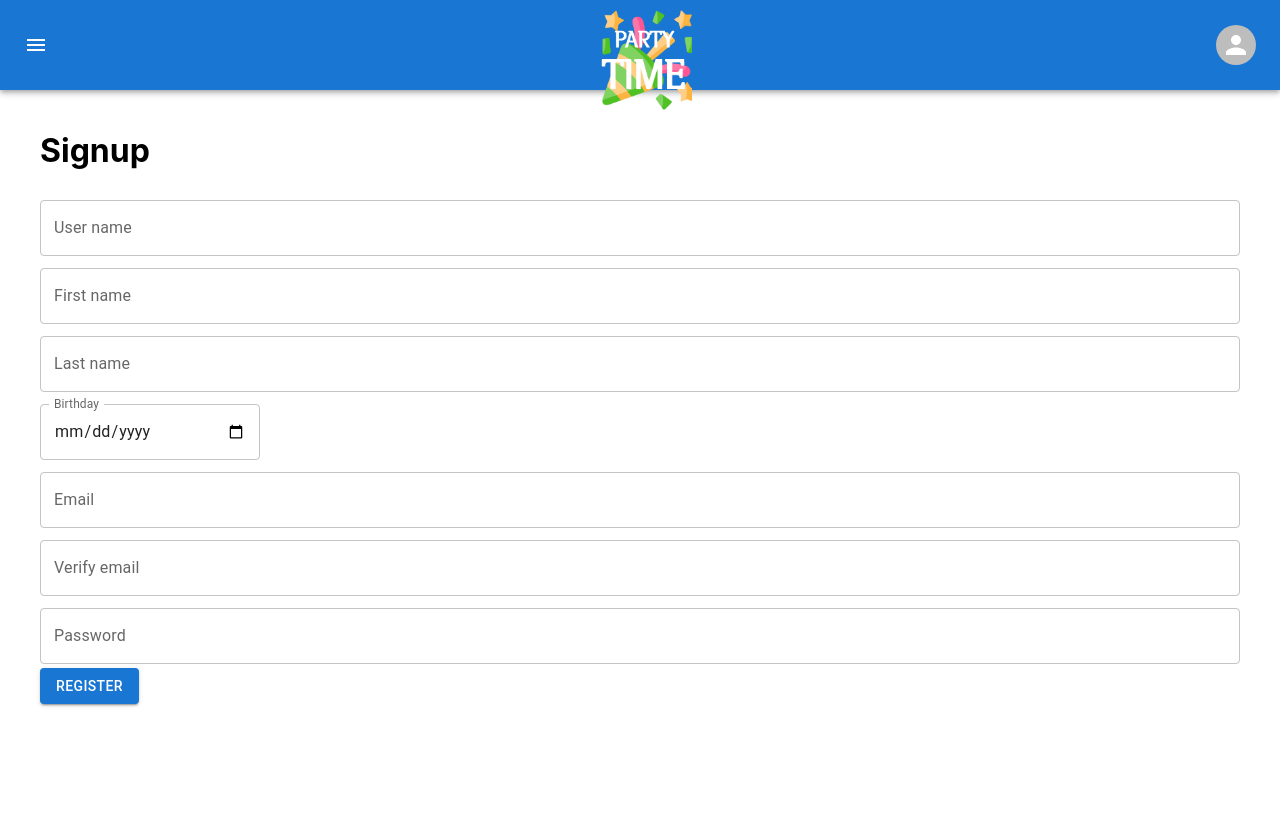
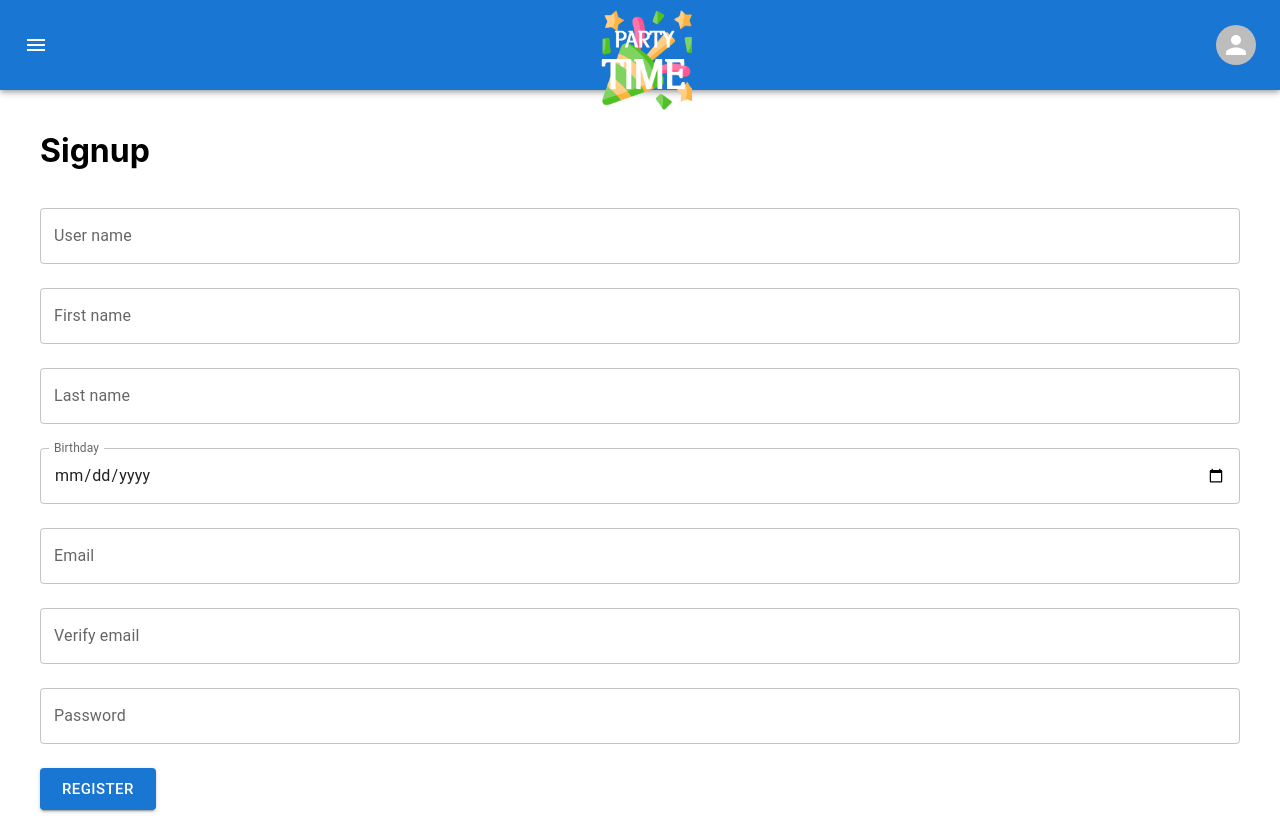
Before and after one commit to jagharloggatin/PartyTime-React-WebbApp, a React (Create React App) app: page /signup in a window 1280 px wide. Before the commit the page ends 800 px from the top, so only its background shows below. Built offline with nearby package versions, Linux system fonts and the light colour scheme.

Commit message:
singup update

```diff
--- a/src/Endpoints.js
+++ b/src/Endpoints.js
@@ -3,6 +3,7 @@ const PORT = 7215;
 const ENDPOINTS = {
   login: `https://${HOST}:${PORT}/auth/login`,
   register: `https://${HOST}:${PORT}/user`,
+  checkUsername: (un) => `https://${HOST}:${PORT}/check/username/${un}`,
 };
 
 export default ENDPOINTS;
--- a/src/RequestService.js
+++ b/src/RequestService.js
@@ -5,4 +5,6 @@ const postRequest = async (endpoint, body) =>
     body: JSON.stringify(body),
   });
 
-module.exports = { postRequest };
+const getRequest = async (endpoint) => await fetch(endpoint);
+
+module.exports = { postRequest, getRequest };
--- a/src/components/AppLogin.js
+++ b/src/components/AppLogin.js
@@ -32,26 +32,13 @@ export default function AppSignup() {
         <ErrorAlert ref={errorAlertRef}></ErrorAlert>
         <SuccessAlert ref={successAlertRef}></SuccessAlert>
         <Box>
-          <TextField
-            helperText="Please enter your username"
-            id="username"
-            label="Username"
-            margin="dense"
-            fullWidth={true}
-          />
+          <TextField id="username" label="Username" margin="normal" fullWidth={true} />
         </Box>
         <Box>
-          <TextField
-            type="password"
-            helperText="Please enter your password"
-            id="password"
-            label="Password"
-            margin="dense"
-            fullWidth={true}
-          />
+          <TextField type="password" id="password" label="Password" margin="normal" fullWidth={true} />
         </Box>
         <Box>
-          <Button variant="contained" type="submit">
+          <Button variant="contained" type="submit" size="large" sx={{ mt: 2 }}>
             Login
           </Button>
         </Box>
--- a/src/components/AppMap.js
+++ b/src/components/AppMap.js
@@ -54,13 +54,6 @@ const AppMap = () => {
   if (!isLoaded) return <div>Loading...</div>;
   return (
     <div>
-      <div className={classes.overlay}>
-        <div></div>
-        <div className={classes['logo-holder']}>
-          <Logo style={{ width: '135px', height: 'auto', marginTop: '20px' }} />
-        </div>
-        <div></div>
-      </div>
       <div className={classes['control-container']}>
         <Button size={60}>
           <img src={gridIcon} alt={'grid-view'} />
--- a/src/components/AppSignUp.js
+++ b/src/components/AppSignUp.js
@@ -1,54 +1,70 @@
 import { Button } from '@mui/material';
 import Box from '@mui/material/Box';
 import TextField from '@mui/material/TextField';
+import ENDPOINTS from 'Endpoints';
 import * as React from 'react';
+import { useState } from 'react';
+import { getRequest } from 'RequestService';
 import ErrorAlert from './ErrorAlert';
 
 function AppSignup() {
+  const [usnCheck, setUsnCheck] = useState(false);
+
   const handleLogin = () => {};
+
+  const checkUsername = async (e) => {
+    const username = e.target.value;
+
+    if (!username) return;
+
+    let resp = await (await getRequest(ENDPOINTS.checkUsername(username))).json();
+    if (resp.taken) setUsnCheck(true);
+    else setUsnCheck(false);
+  };
 
   return (
     <>
       <form>
         <Box>
-          <TextField id="demo-helper-text-misaligned" label="User name" margin="dense" fullWidth={true} />
+          <TextField
+            error={usnCheck}
+            helperText={usnCheck ? 'Username already in use' : ''}
+            id="username"
+            label="User name"
+            margin="normal"
+            onChange={checkUsername}
+            fullWidth
+          />
         </Box>
         <Box>
-          <TextField id="demo-helper-text-misaligned" label="First name" margin="dense" fullWidth={true} />
+          <TextField id="first" label="First name" margin="normal" fullWidth />
         </Box>
         <Box>
-          <TextField id="demo-helper-text-misaligned" label="Last name" margin="dense" fullWidth={true} />
+          <TextField id="last" label="Last name" margin="normal" fullWidth />
         </Box>
         <Box>
           <TextField
-            id="date"
-            margin="dense"
+            id="birthday"
+            margin="normal"
             label="Birthday"
             type="date"
-            fullWidth={true}
-            sx={{ width: 220 }}
             InputLabelProps={{
               shrink: true,
             }}
+            fullWidth
           />
         </Box>
         <Box>
-          <TextField id="demo-helper-text-misaligned" label="Email" margin="dense" fullWidth={true} />
+          <TextField id="email" label="Email" margin="normal" fullWidth />
         </Box>
         <Box>
-          <TextField id="demo-helper-text-misaligned" label="Verify email" margin="dense" fullWidth={true} />
+          <TextField id="email" label="Verify email" margin="normal" fullWidth />
         </Box>
         <Box>
-          <TextField
-            id="demo-helper-text-misaligned"
-            label="Password"
-            type="password"
-            margin="dense"
-            fullWidth={true}
-          />
+          <TextField id="password" label="Password" type="password" margin="normal" fullWidth />
         </Box>
         <Box>
-          <Button variant="contained" onClick={handleLogin}>
+          <Button variant="contained" type="submit" size="large" sx={{ mt: 2 }} onSubmit={handleLogin}>
             Register
           </Button>
         </Box>
--- a/src/components/ErrorAlert.js
+++ b/src/components/ErrorAlert.js
@@ -23,9 +23,9 @@ const ErrorAlert = forwardRef((props, ref) => {
 
   return (
     <Snackbar
-      anchorOrigin={{ vertical: 'top', horizontal: 'center' }}
+      anchorOrigin={{ vertical: 'bottom', horizontal: 'right' }}
       open={open}
-      autoHideDuration={6000}
+      autoHideDuration={2000}
       onClose={handleClose}
     >
       <Alert variant="filled" onClose={handleClose} severity="error" sx={{ width: '100%' }}>
--- a/src/components/SuccessAlert.js
+++ b/src/components/SuccessAlert.js
@@ -25,7 +25,7 @@ const SuccessAlert = forwardRef((props, ref) => {
     <Snackbar
       anchorOrigin={{ vertical: 'top', horizontal: 'center' }}
       open={open}
-      autoHideDuration={6000}
+      autoHideDuration={2000}
       onClose={handleClose}
     >
       <Alert variant="filled" onClose={handleClose} severity="success" sx={{ width: '100%' }}>
```
Also changed, not shown: src/store/SessionContext.js (added, +22 -0 lines).
